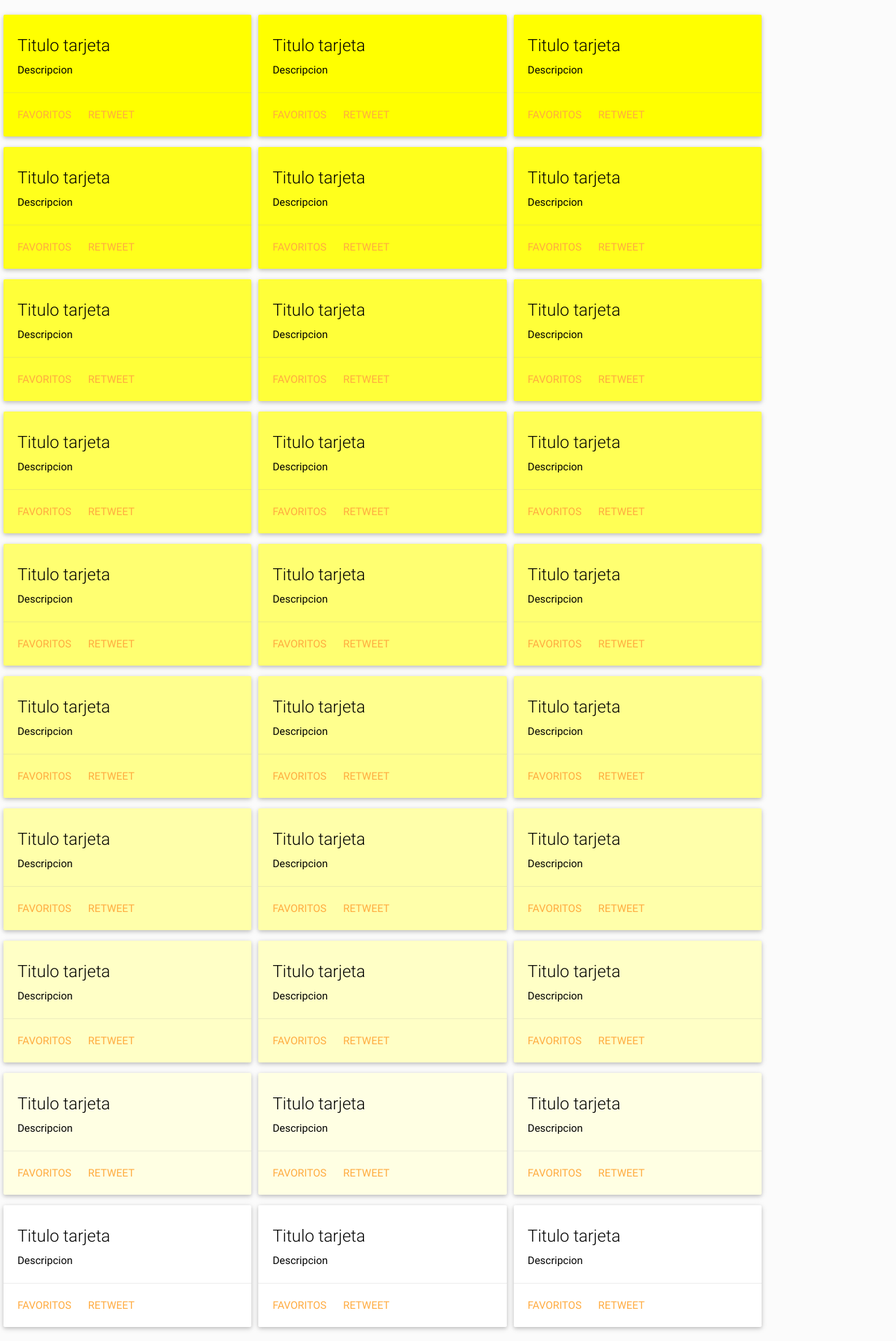
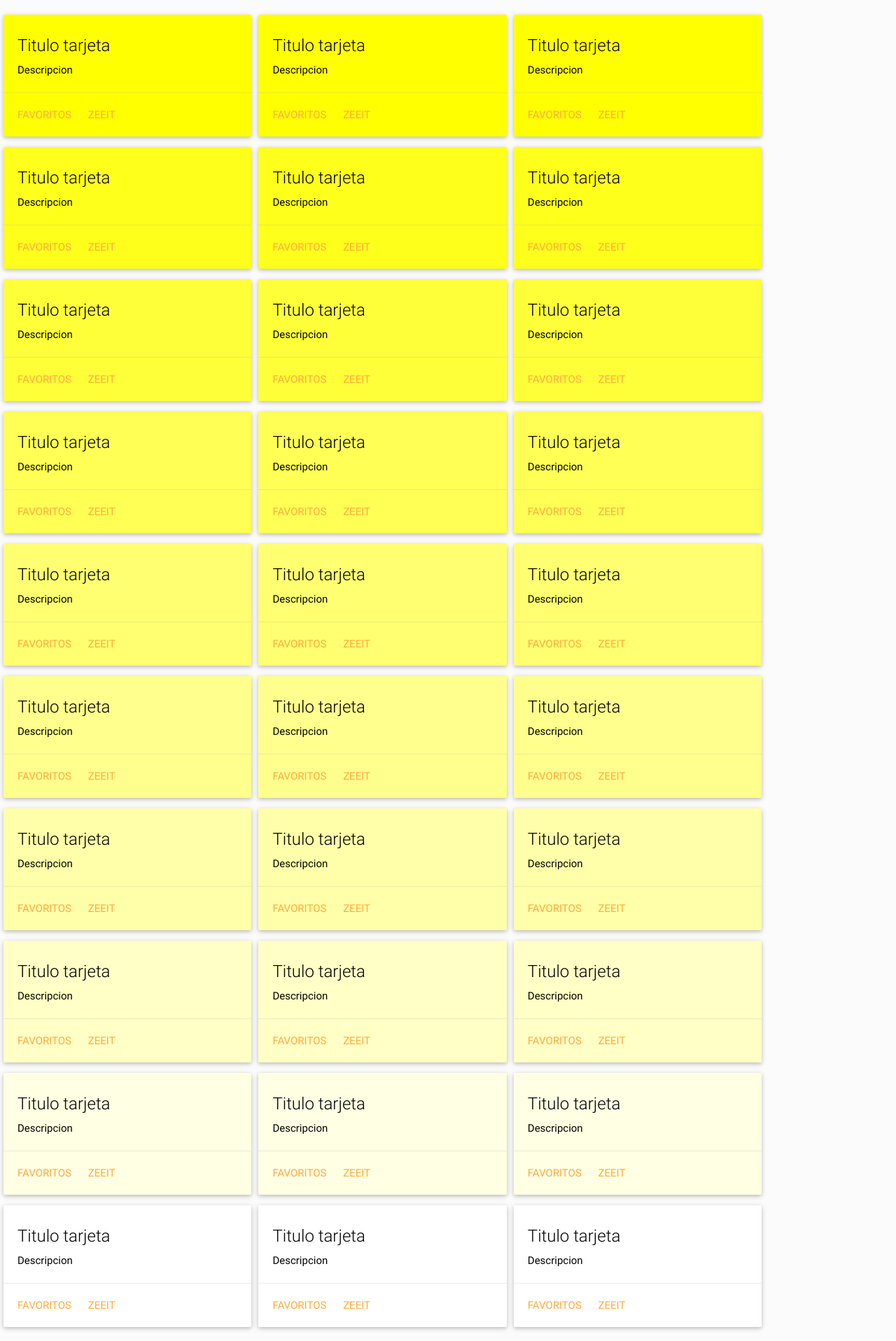
Before and after one commit to alejandroav/HotShit, a PHP site: page /timelines.php in a window 1280 px wide. Shown: the part 286-2202 px from the top of the page at 70% size. Run offline with PHP 8.4, Linux system fonts and the light colour scheme; the visitor is signed in with stand-in values (Sample User, id 1); style sheets or scripts are compiled from the project's sources; some libraries are stand-ins or nearby versions.

Commit message:
otra tonteria

```diff
--- a/src/timelines.php
+++ b/src/timelines.php
@@ -31,7 +31,7 @@ if (!isset($_SESSION['userid']))
 													</div>
 													<div class="card-action">
 													<a href="#">Favoritos</a>
-													<a href="#">Retweet</a>
+													<a href="#">ZeeIt</a>
 													</div>
 												</div>';
 							}
```
